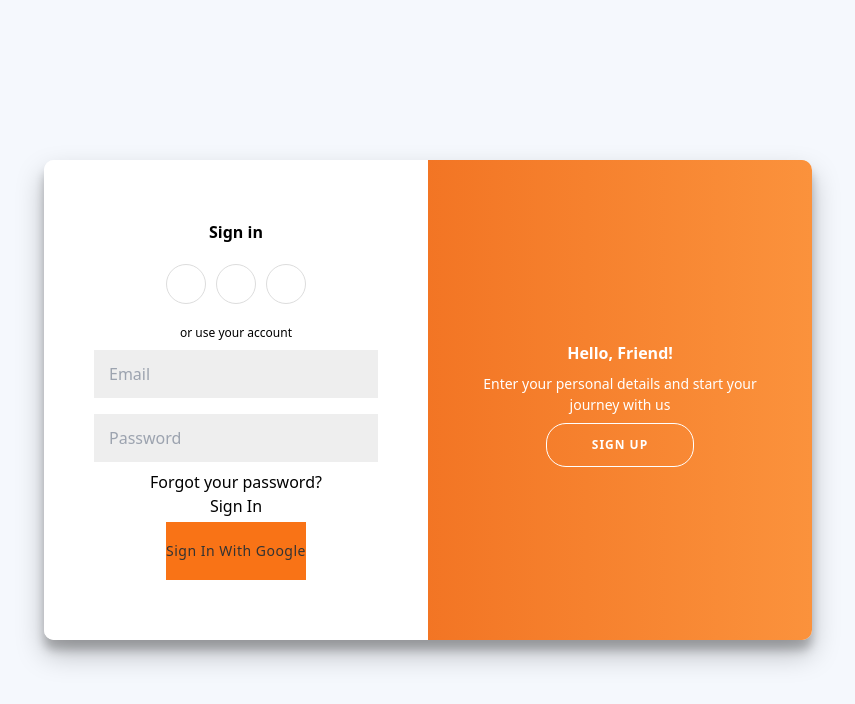
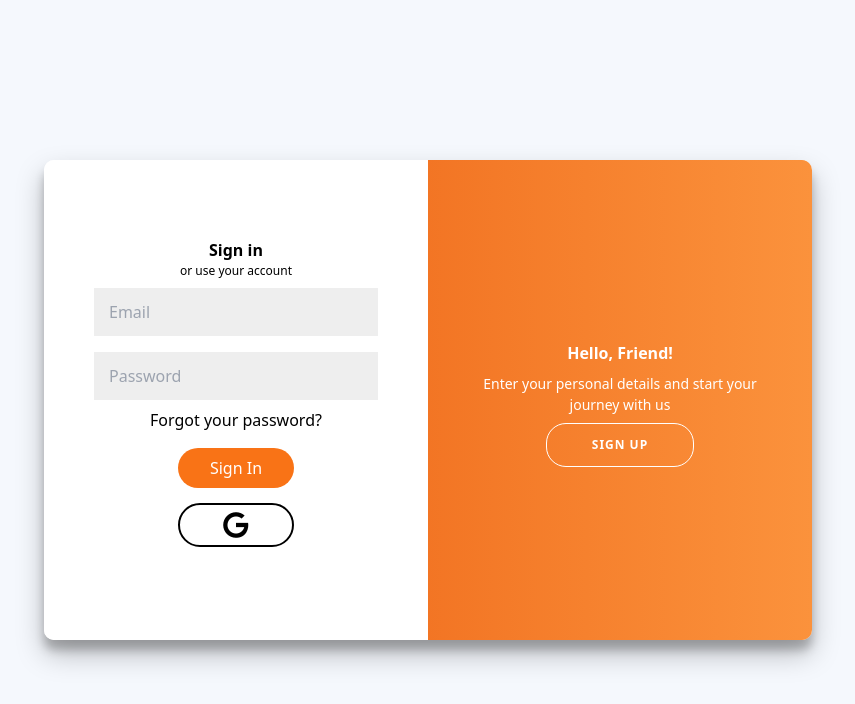
Before and after one commit to AviralPatel0526/Hackathon-2023, a React (Create React App) app: page /SignUp in a window 1280 px wide. Both pictures are taken after a click on the button "SIGN IN". Shown: the top 704 px of the page, without its empty margins (212-1067 px from the left). Built offline with nearby package versions, Linux system fonts and the light colour scheme.

Commit message:
enhanced auth form

```diff
--- a/src/pages/AuthForm.css
+++ b/src/pages/AuthForm.css
@@ -10,7 +10,7 @@
 
 
 .social {
-	color: #333;
+
 	font-size: 14px;
 	text-decoration: none;
 	margin: 15px 0;
--- a/src/pages/AuthForm.js
+++ b/src/pages/AuthForm.js
@@ -6,6 +6,7 @@ import {useFormik} from 'formik';
 import {signUpSchema} from '../schemas'
 import { signInSchema } from '../schemas';
 import { signInWithEmailAndPassword } from 'firebase/auth';
+import googlelogo from "../assets/googlelogo.png"
 import './AuthForm.css';
 
 
@@ -112,17 +113,13 @@ function AuthForm() {
       <div className="form-container sign-up-container">
         {isSignUp && (
           <form className="sign" onSubmit={handleSubmit}>
-            <h1 className="font-bold m-0">Create Account</h1>
+            <h1 className="font-bold mb-2">Create Account</h1>
             {/* <div className="social-container">
               <a href="#" className="social"><i className="fab fa-facebook-f"></i></a>
               <a href="#" className="social"><i className="fab fa-google-plus-g"></i></a>
               <a href="#" className="social"><i className="fab fa-linkedin-in"></i></a>
             </div> */}
-             <div  className="text-black md:text-xl bg-orange-500 border-rounded mt-1 text-[15px] font-medium tracking-wide  cursor-pointer self-center ">
 
-                 <button onClick={handleGoogleSignUp} className="social">Sign Up With Google</button>
-
-                   </div>
             <span className="text-[12px]">or use your email for registration</span>
             <input  className="signInput" type="text" placeholder="Name"
                         name="name"
@@ -149,7 +146,10 @@ function AuthForm() {
             />{errors.password && touched.password ? (
               <p className="form-error text-red-600">{errors.password}</p>
             ) : null}
-            <button>Sign Up</button>
+             <button className='px-8 py-2 bg-orange-500 rounded-[25px] text-white'>Sign Up</button>
+            <div>
+                 <button onClick={handleGoogleSignUp} className="social px-10 py-1 rounded-[25px] border-[2px] border-black"><img src={googlelogo} alt="" /></button>
+                 </div>
           </form>
 
 
@@ -159,11 +159,7 @@ function AuthForm() {
         {!isSignUp && (
           <form className="sign" onSubmit={handleSubmitSignIn} >
             <h1 className="font-bold m-0">Sign in</h1>
-            <div className="social-container">
-              <a href="#" className="social"><i className="fab fa-facebook-f"></i></a>
-              <a href="#" className="social"><i className="fab fa-google-plus-g"></i></a>
-              <a href="#" className="social"><i className="fab fa-linkedin-in"></i></a>
-            </div>
+
             <span className="text-[12px]">or use your account</span>
             < input className="signInput"  type="email" placeholder="Email"
                 name="email"
@@ -182,10 +178,10 @@ function AuthForm() {
               <p className="form-error text-red-600">{errorsSignIn.password}</p>
             ) : null}
             <a href="#">Forgot your password?</a>
-            <button>Sign In</button>
-            <div  className="text-black md:text-xl bg-orange-500 border-rounded mt-1 text-[15px] font-medium tracking-wide  cursor-pointer self-center ">
+            <button className='px-8 py-2 bg-orange-500 rounded-[25px] text-white mt-4'>Sign In</button>
 
-                 <button onClick={handleGoogleSignUp} className="social">Sign In With Google</button>
+                <div>
+                 <button onClick={handleGoogleSignUp} className="social px-10 py-1 rounded-[25px] border-[2px] border-black"><img src={googlelogo} alt="" /></button>
 
                    </div>
           </form>
```
Also changed, not shown: src/assets/googlelogo.png (added).
